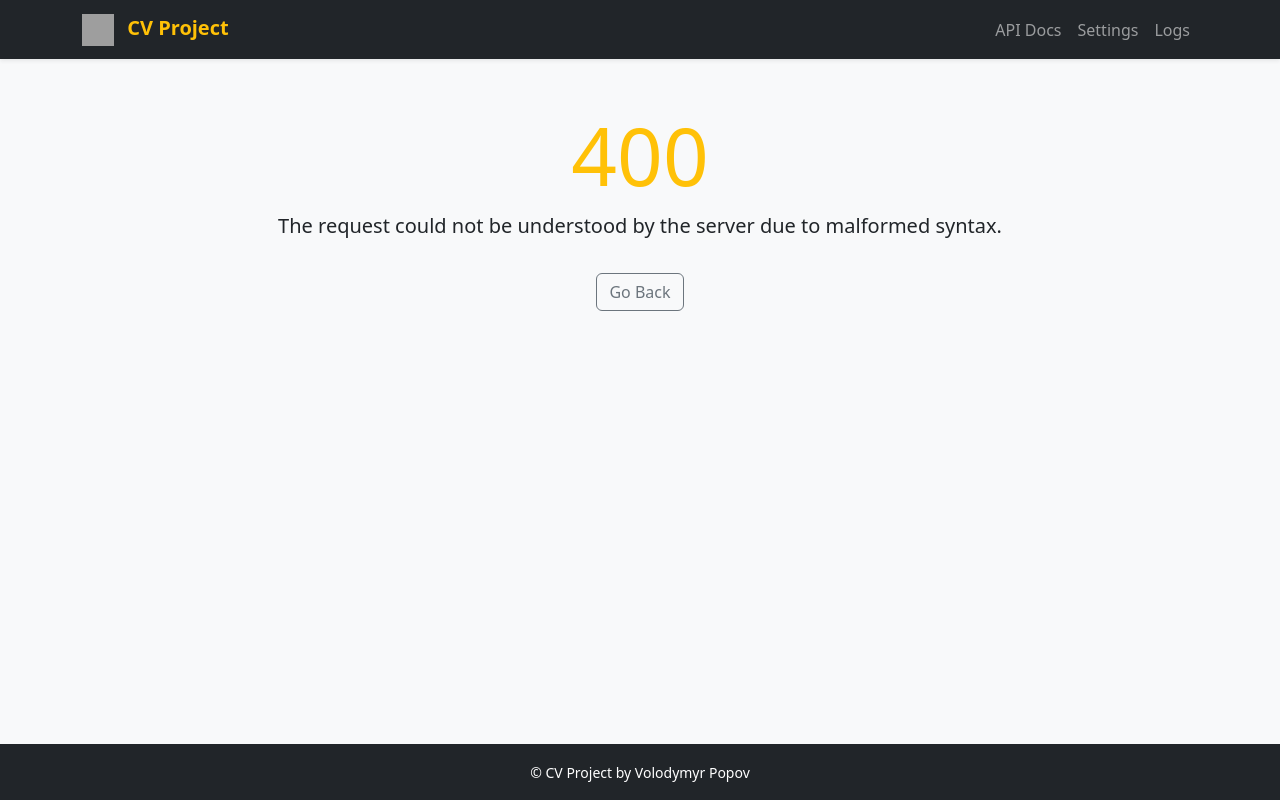
After one commit to AppForceLab/django-dev-task, a Django app: template main/templates/400.html in a window 1280 px wide. The commit adds this page. Run offline with Django 4.2, Linux system fonts and the light colour scheme; the template is opened without the code that fills it, so the values that code supplies are empty; data comes from the database, SQL or seed files in the repository; parts of the project's set-up code (start-up, migrations or seed data) failed here and were passed over; grey boxes are pictures that could not be loaded.

Commit message:
Task 9: Deployment – added base navigation links + custom error pages

```diff
--- /dev/null
+++ b/main/templates/400.html
@@ -0,0 +1,11 @@
+{% extends "base.html" %}
+
+{% block title %}Bad Request - 400{% endblock %}
+
+{% block content %}
+<div class="text-center">
+  <h1 class="display-1 text-warning">400</h1>
+  <p class="lead">The request could not be understood by the server due to malformed syntax.</p>
+  <a href="{% url 'cv_list' %}" class="btn btn-outline-secondary mt-3">Go Back</a>
+</div>
+{% endblock %}
--- a/main/templates/base.html
+++ b/main/templates/base.html
@@ -33,6 +33,20 @@
       <button class="navbar-toggler" type="button" data-bs-toggle="collapse" data-bs-target="#navbarNav">
         <span class="navbar-toggler-icon"></span>
       </button>
+
+      <div class="collapse navbar-collapse" id="navbarNav">
+        <ul class="navbar-nav ms-auto">
+          <li class="nav-item">
+            <a class="nav-link" href="{% url 'swagger-ui' %}">API Docs</a>
+          </li>
+          <li class="nav-item">
+            <a class="nav-link" href="{% url 'settings_view' %}">Settings</a>
+          </li>
+          <li class="nav-item">
+            <a class="nav-link" href="{% url 'request_log_list' %}">Logs</a>
+          </li>
+        </ul>
+      </div>
     </div>
   </nav>
 
```
Also changed, not shown: CVProject/settings.py (+1 -7 lines), main/templates/403.html (added, +11 -0 lines), main/templates/404.html (added, +11 -0 lines), main/templates/500.html (added, +11 -0 lines), README.md.
